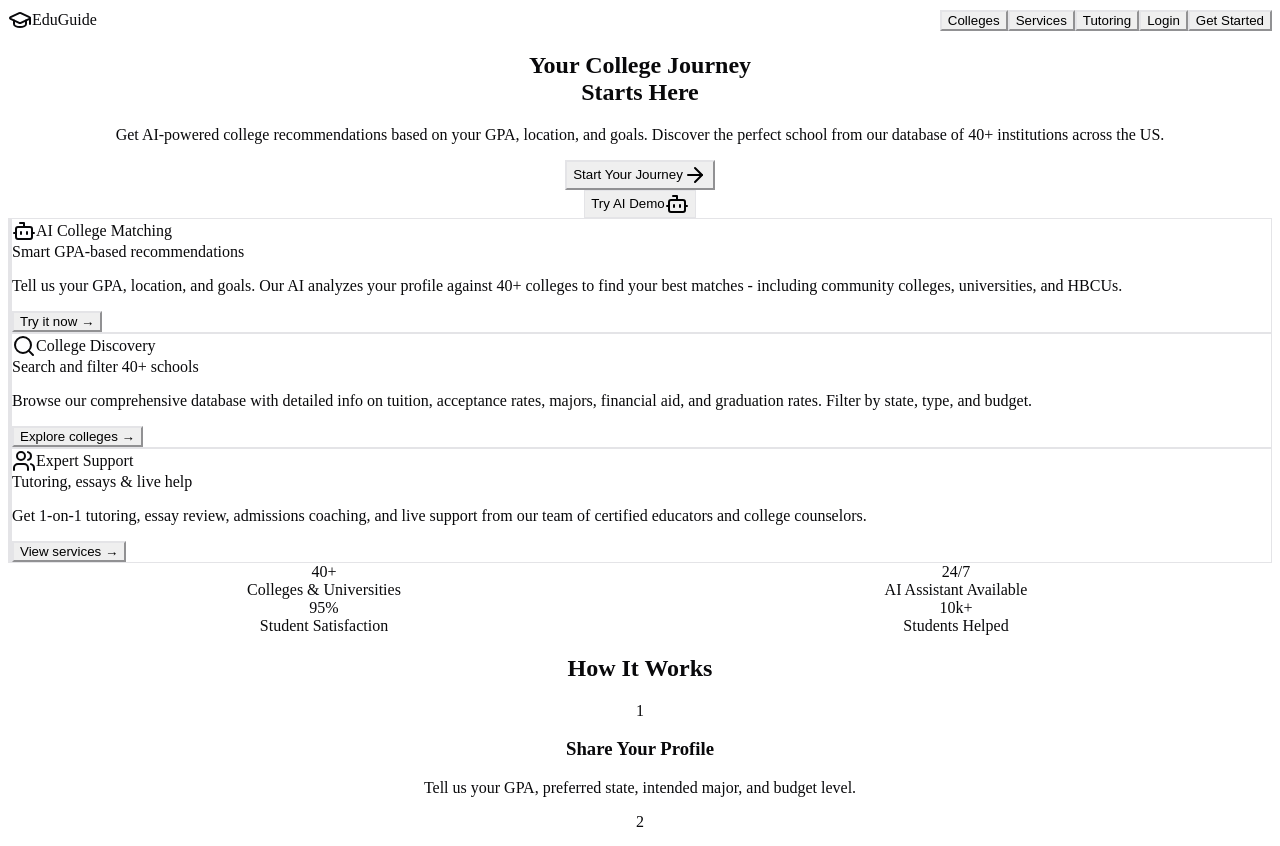
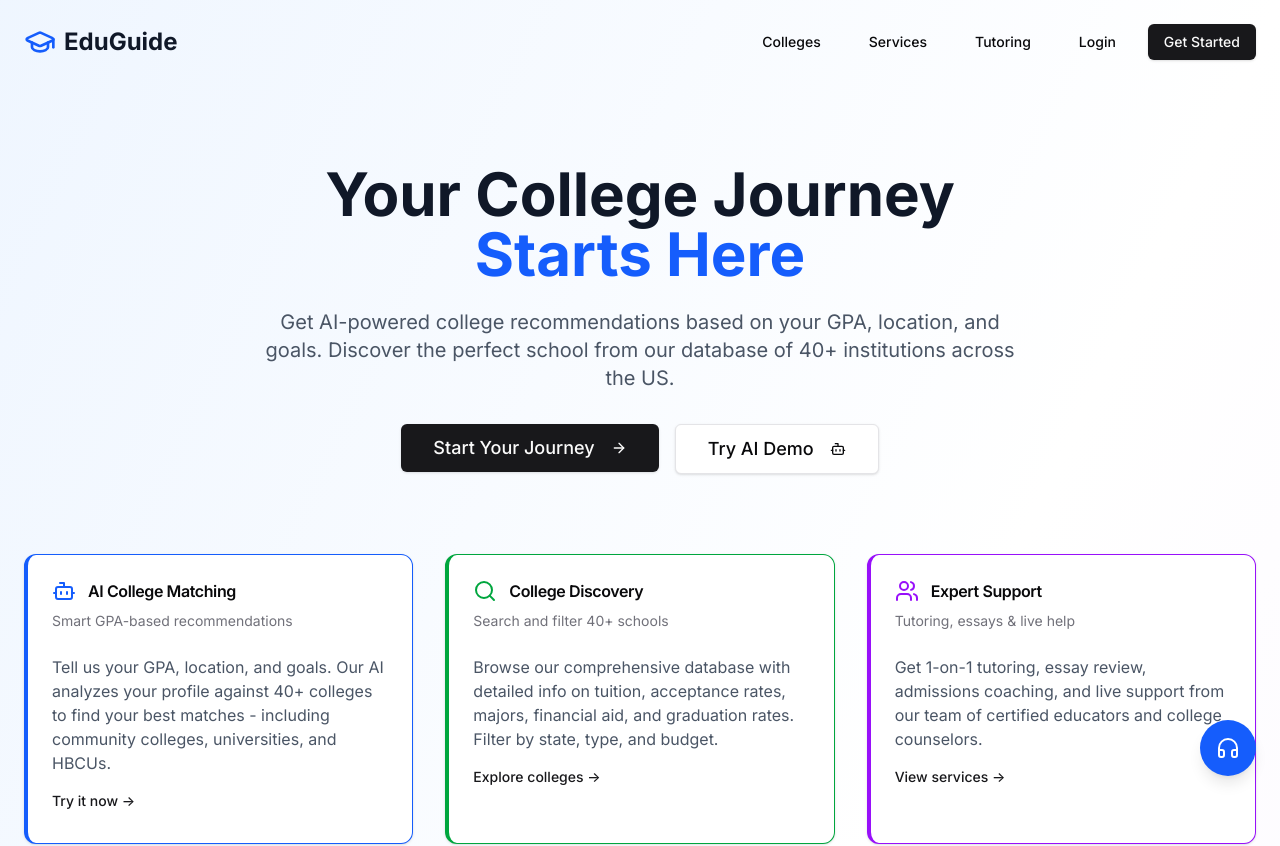
Before and after one commit to Tech-Rizon/eduguide-college-platform, a Next.js app: page / in a window 1280 px wide. Shown: the top 846 px of the page. Built offline with nearby package versions, Linux system fonts and the light colour scheme.

Commit message:
Fix Tailwind v4 stylesheet directives so UI styles render

```diff
--- a/src/app/globals.css
+++ b/src/app/globals.css
@@ -1,6 +1,5 @@
-@tailwind base;
-@tailwind components;
-@tailwind utilities;
+@import "tailwindcss";
+@config "../../tailwind.config.ts";
 
 @layer base {
   :root {
```
